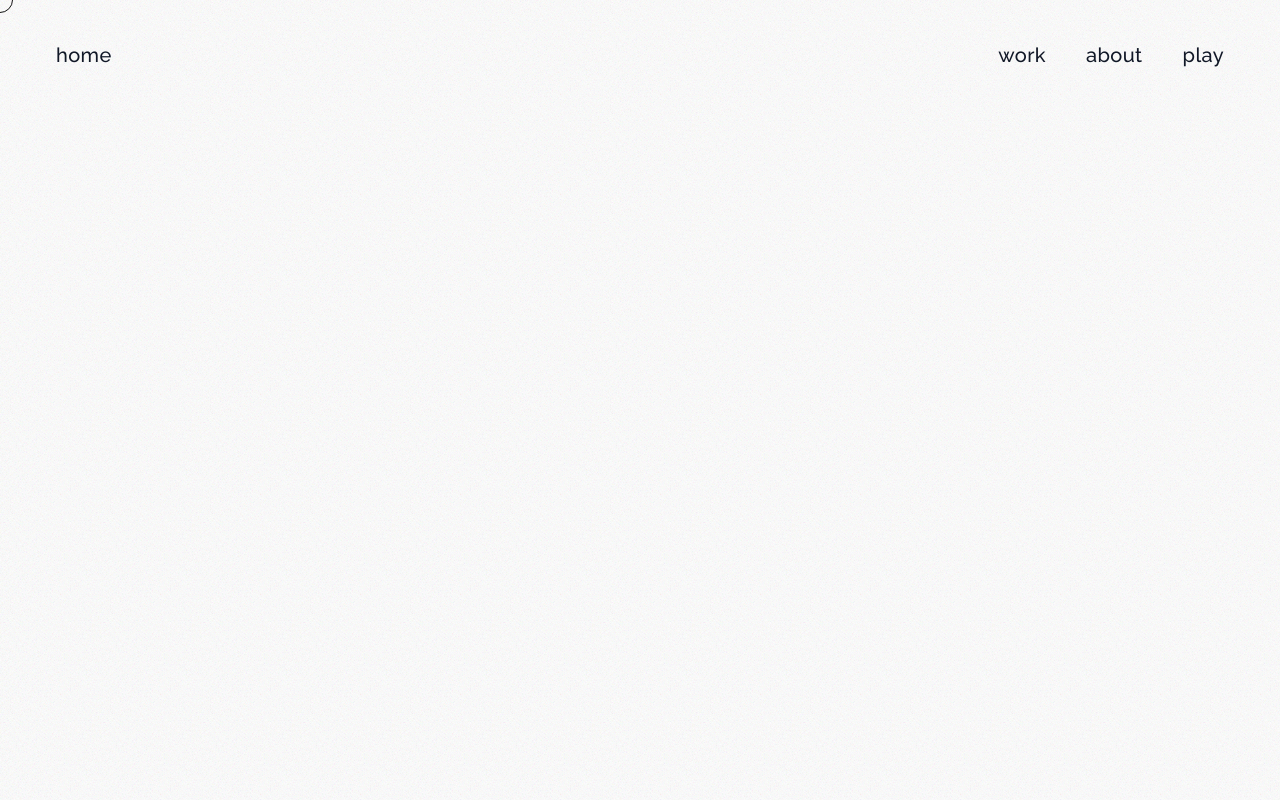
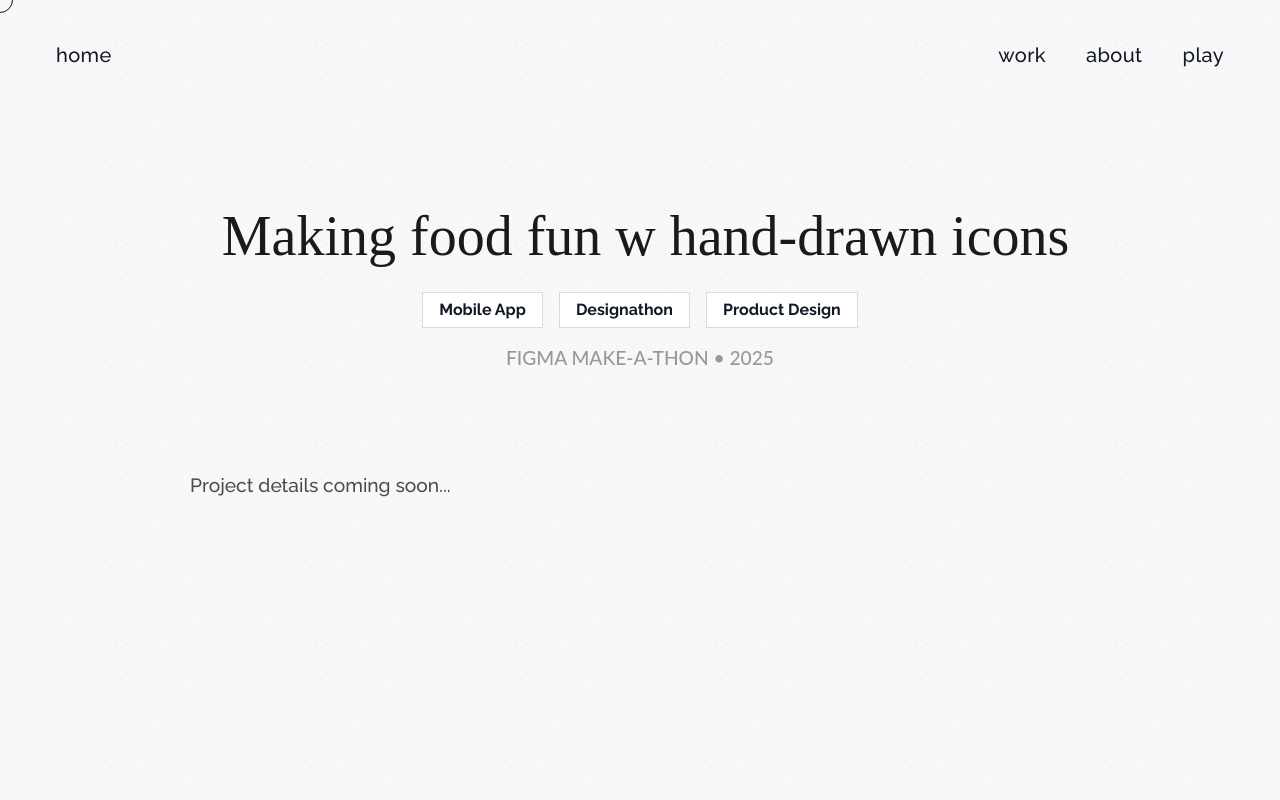
Before and after one commit to amyw41/amyw41.github.io, a React (Vite) app: page /projects/relish in a window 1280 px wide. Built offline with nearby package versions, Linux system fonts and the light colour scheme.

Commit message:
added pages

```diff
--- a/src/App.css
+++ b/src/App.css
@@ -122,6 +122,14 @@ html {
   width: 100%;
   margin-right: 3.2vw;
   user-select: none;
+  text-decoration: none;
+  color: inherit;
+  cursor: pointer;
+  transition: transform 0.3s ease;
+}
+
+.project-preview-box:hover {
+  transform: translateY(-4px);
 }
 
 /* Scroll reveal animation */
@@ -845,8 +853,70 @@ body {
 
 }
 
+/* ===== Project Detail Pages ===== */
+.project-detail-page {
+  width: 100vw;
+  min-height: 100vh;
+  padding-top: 8rem;
+  box-sizing: border-box;
+}
+
+.project-hero {
+  max-width: 1200px;
+  margin: 0 auto;
+  padding: 2rem 4rem;
+  text-align: center;
+}
+
+.project-detail-page .project-title {
+  font-family: 'Editorial New', serif;
+  font-size: 3.5rem;
+  font-weight: 500;
+  color: #1a1a1a;
+  margin-bottom: 1.5rem;
+  text-decoration: none;
+}
+
+.project-meta-info {
+  display: flex;
+  justify-content: center;
+  gap: 1rem;
+  margin-bottom: 1rem;
+  flex-wrap: wrap;
+}
+
+.project-detail-page .project-tag {
+  font-family: 'Raleway', Arial, sans-serif;
+  font-size: 1rem;
+  font-weight: 700;
+  border-radius: 0;
+  padding: 0.3em 1em;
+  display: inline-block;
+  border: 1px solid #dadada;
+  background: white;
+}
+
+.project-detail-page .project-subtitle {
+  font-family: 'Lato', Arial, sans-serif;
+  font-size: 1.2rem;
+  font-weight: 500;
+  color: #999;
+  margin-top: 1rem;
+}
+
+.project-content {
+  max-width: 900px;
+  margin: 4rem auto;
+  padding: 0 4rem;
+  font-family: 'Raleway', Arial, sans-serif;
+  font-size: 1.2rem;
+  line-height: 1.8;
+  color: #4c4c4c;
+}
+
 @media (max-width: 750px) {
   .desc-text {
+
     display: inline;
     white-space: nowrap;
   }
--- a/src/App.jsx
+++ b/src/App.jsx
@@ -6,6 +6,10 @@ import Home from './pages/Home'
 import Work from './pages/Work'
 import About from './pages/About'
 import Play from './pages/Play'
+import Cybersea from './pages/Cybersea'
+import Relish from './pages/Relish'
+import Amazon from './pages/Amazon'
+import PlaceholderProject from './pages/PlaceholderProject'
 import { useState, useEffect } from 'react'
 
 function App() {
@@ -18,6 +22,10 @@ function App() {
         <Route path="/work" element={<Work />} />
         <Route path="/about" element={<About />} />
         <Route path="/play" element={<Play />} />
+        <Route path="/projects/cybersea" element={<Cybersea />} />
+        <Route path="/projects/relish" element={<Relish />} />
+        <Route path="/projects/amazon" element={<Amazon />} />
+        <Route path="/projects/placeholder" element={<PlaceholderProject />} />
       </Routes>
     </BrowserRouter>
   )
--- /dev/null
+++ b/src/pages/Amazon.jsx
@@ -0,0 +1,22 @@
+import '../App.css'
+
+function Amazon() {
+    return (
+        <div className="project-detail-page">
+            <section className="project-hero">
+                <h1 className="project-title">Amazon through a UX lense</h1>
+                <div className="project-meta-info">
+                    <span className="project-tag">UX Research</span>
+                    <span className="project-tag">UX Design</span>
+                </div>
+                <div className="project-subtitle">UX REDESIGN CASE STUDY • 2025</div>
+            </section>
+
+            <section className="project-content">
+                <p>Project details coming soon...</p>
+            </section>
+        </div>
+    )
+}
+
+export default Amazon
--- /dev/null
+++ b/src/pages/Cybersea.jsx
@@ -0,0 +1,22 @@
+import '../App.css'
+
+function Cybersea() {
+    return (
+        <div className="project-detail-page">
+            <section className="project-hero">
+                <h1 className="project-title">3D mesh playground & cool ocean visuals</h1>
+                <div className="project-meta-info">
+                    <span className="project-tag">Product Design</span>
+                    <span className="project-tag">Hackathon</span>
+                </div>
+                <div className="project-subtitle">1ST OVERALL @ UOTTAHACKS • 2026</div>
+            </section>
+
+            <section className="project-content">
+                <p>Project details coming soon...</p>
+            </section>
+        </div>
+    )
+}
+
+export default Cybersea
--- a/src/pages/Home.jsx
+++ b/src/pages/Home.jsx
@@ -1,4 +1,5 @@
 import { useEffect, useRef, useState, useMemo } from 'react'
+import { Link } from 'react-router-dom'
 import '../App.css'
 import useScrollReveal from '../hooks/useScrollReveal'
 import cyberseaImg from '../assets/cybersea_new.png'
@@ -127,7 +128,7 @@ function Home() {
       </section>
       <section id="work" className="projects-container">
         <div className="project-preview-row">
-          <div className="project-preview-box reveal-item" ref={box1Ref}>
+          <Link to="/projects/cybersea" className="project-preview-box reveal-item" ref={box1Ref}>
             <div className="project-preview-square project-preview-square-first">
               <img src={cyberseaImg} alt="Cybersea Project UI" className="project-img" />
             </div>
@@ -139,8 +140,8 @@ function Home() {
               </div>
             </div>
             <div className="project-preview-subtitle">1ST OVERALL @ UOTTAHACKS • 2026</div>
-          </div>
-          <div className="project-preview-box reveal-item" ref={box2Ref}>
+          </Link>
+          <Link to="/projects/relish" className="project-preview-box reveal-item" ref={box2Ref}>
             <div className="project-preview-square project-preview-square-second">
               <div className="project-side-by-side-container">
                 <img src={relishMain} alt="Relish Main" className="project-side-img" />
@@ -157,11 +158,11 @@ function Home() {
               </div>
             </div>
             <div className="project-preview-subtitle">FIGMA MAKE-A-THON • 2025</div>
-          </div>
+          </Link>
         </div>
 
         <div className="project-preview-row">
-          <div className="project-preview-box reveal-item" ref={box3Ref}>
+          <Link to="/projects/amazon" className="project-preview-box reveal-item" ref={box3Ref}>
             <div className="project-preview-square project-preview-square-third">
               <div className="project-side-by-side-container">
                 <img src={amazon1} alt="Amazon 1" className="project-side-img" />
@@ -177,8 +178,8 @@ function Home() {
               </div>
             </div>
             <div className="project-preview-subtitle">UX REDESIGN CASE STUDY • 2025</div>
-          </div>
-          <div className="project-preview-box reveal-item" ref={box4Ref}>
+          </Link>
+          <Link to="/projects/placeholder" className="project-preview-box reveal-item" ref={box4Ref}>
             <div className="project-preview-square project-preview-square-fourth"></div>
             <div className="project-preview-info">
               <span className="project-preview-title">Placeholder Name</span>
@@ -187,7 +188,7 @@ function Home() {
               </div>
             </div>
             <div className="project-preview-subtitle">Description here</div>
-          </div>
+          </Link>
         </div>
       </section>
 
--- /dev/null
+++ b/src/pages/PlaceholderProject.jsx
@@ -0,0 +1,21 @@
+import '../App.css'
+
+function PlaceholderProject() {
+    return (
+        <div className="project-detail-page">
+            <section className="project-hero">
+                <h1 className="project-title">Placeholder Name</h1>
+                <div className="project-meta-info">
+                    <span className="project-tag">hackathon</span>
+                </div>
+                <div className="project-subtitle">Description here</div>
+            </section>
+
+            <section className="project-content">
+                <p>Project details coming soon...</p>
+            </section>
+        </div>
+    )
+}
+
+export default PlaceholderProject
--- /dev/null
+++ b/src/pages/Relish.jsx
@@ -0,0 +1,23 @@
+import '../App.css'
+
+function Relish() {
+    return (
+        <div className="project-detail-page">
+            <section className="project-hero">
+                <h1 className="project-title">Making food fun w hand-drawn icons</h1>
+                <div className="project-meta-info">
+                    <span className="project-tag">Mobile App</span>
+                    <span className="project-tag">Designathon</span>
+                    <span className="project-tag">Product Design</span>
+                </div>
+                <div className="project-subtitle">FIGMA MAKE-A-THON • 2025</div>
+            </section>
+
+            <section className="project-content">
+                <p>Project details coming soon...</p>
+            </section>
+        </div>
+    )
+}
+
+export default Relish
```
